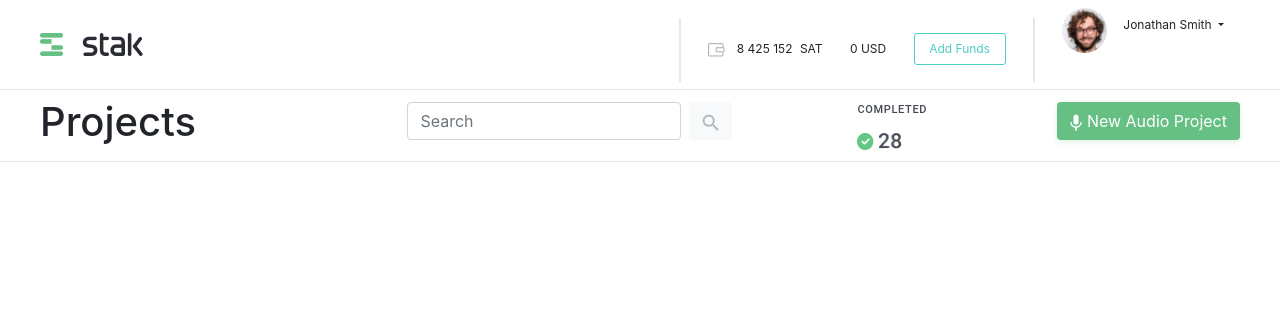
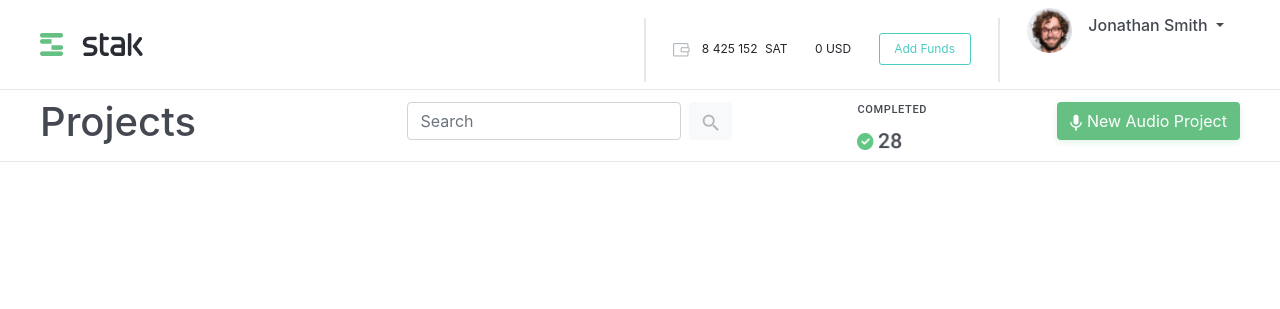
Before and after one commit to lautarosoliani/repo-audio-projects-JSonly, a plain HTML site: page Public/index.html in a window 1280 px wide. Drawn offline with nearby package versions, Linux system fonts and the light colour scheme.

Commit message:
Colors and margins

```diff
--- a/Public/index.html
+++ b/Public/index.html
@@ -11,7 +11,7 @@
             integrity="sha384-Gn5384xqQ1aoWXA+058RXPxPg6fy4IWvTNh0E263XmFcJlSAwiGgFAW/dAiS6JXm"
             crossorigin="anonymous" />
 
-        <title>Hello, world!</title>
+        <title>STACK App</title>
     </head>
 
     <body>
@@ -43,10 +43,10 @@
                                 style="width: 45px; height: 45px; border-radius: 50%">
                             <!-- Drop Menu -->
                             <DropMenu class="nav-item dropdown">
-                                <a class="nav-link dropdown-toggle mr-4" id="navbarDropdown" role="button"
-                                    data-toggle="dropdown">
+                                <h6 class="nav-link dropdown-toggle mr-4" style="color: #444851;" id="navbarDropdown"
+                                    role="button" data-toggle="dropdown">
                                     Jonathan Smith
-                                </a>
+                                </h6>
                                 <div class="dropdown-menu">
                                     <a class="dropdown-item" href="#">Action</a>
                                     <a class="dropdown-item" href="#">Another
@@ -64,7 +64,7 @@
         <div class="mainHeader">
             <navbar class="navbar">
                 <div class=" left-navbar">
-                    <h1 class="ml-4">Projects</h1>
+                    <h1 class="ml-4" style="color: #444851;">Projects</h1>
                 </div>
                 <div class="rightNavbar d-flex">
                     <SearchBar>
--- a/Style/style.css
+++ b/Style/style.css
@@ -71,3 +71,8 @@ body {
 .d-flex {
   gap: 125px;
 }
+
+h6,
+h1 {
+  color: pink;
+}
```
